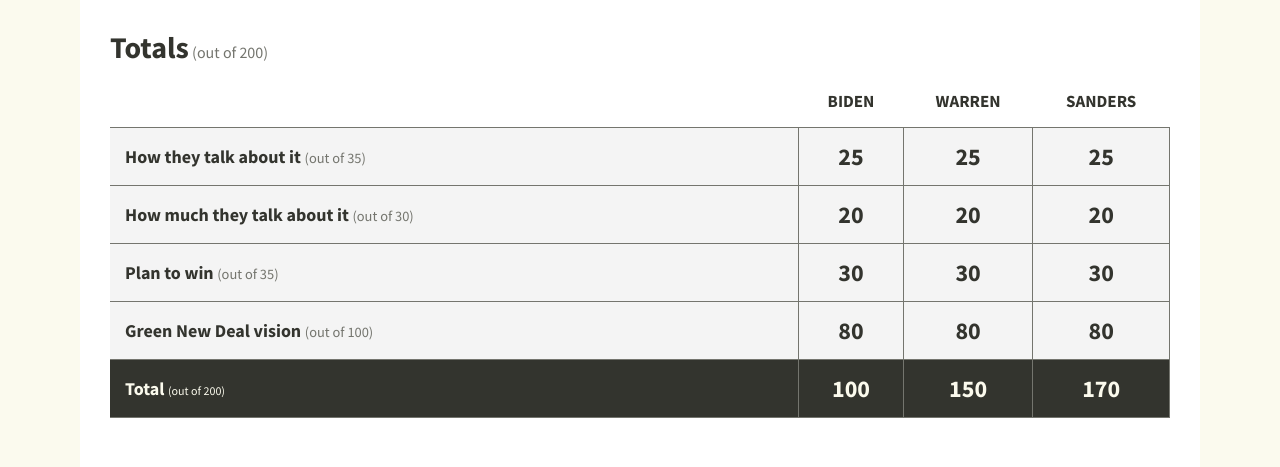
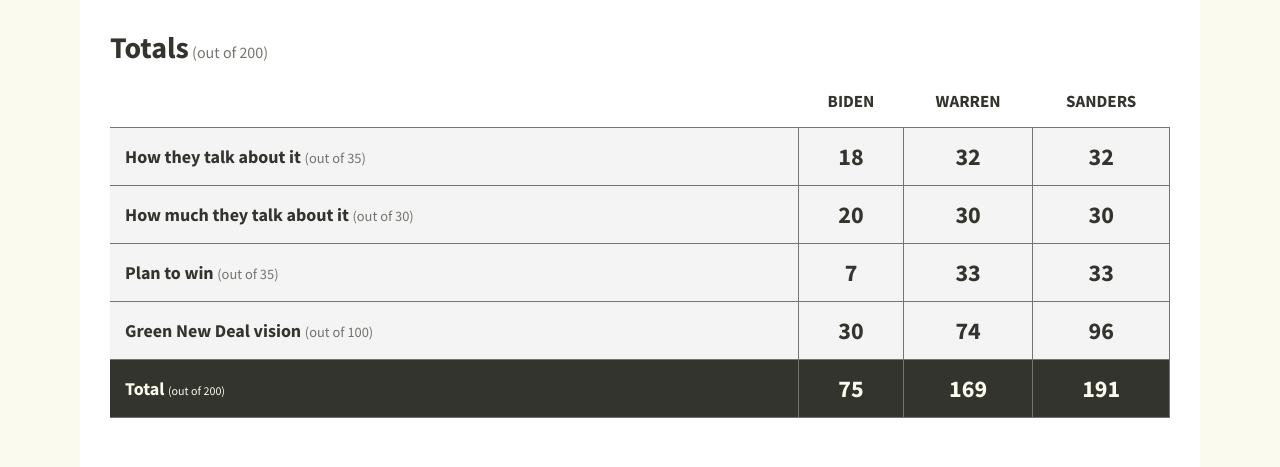
Before and after one commit to sunrisemovement/scorecard, a React (Create React App) app: page / in a window 1280 px wide. Shown: the part 5840-6307 px from the top of the page. Built offline with nearby package versions, Linux system fonts and the light colour scheme.

Commit message:
Make totalsTable scores dynamic

```diff
--- a/src/common/sunriseNav.js
+++ b/src/common/sunriseNav.js
@@ -18,7 +18,7 @@
               <div id="sunrise-nav-item"><a href="https://www.sunrisemovement.org/about">ABOUT</a></div>
               <div id="sunrise-nav-item"><a href="https://www.sunrisemovement.org/green-new-deal">GREEN NEW DEAL</a></div>
               <div className="nav-dropdown" id="sunrise-nav-item"><a href="https://www.sunrisemovement.org/current-initiatives">TAKE ACTION</a>
-                <div class="dropdown">
+                <div className="dropdown">
                     <a className="dropdown-link" href="https://www.sunrisemovement.org/climatestrike">climate strike</a>
                     <a className="dropdown-link" href="https://www.sunrisemovement.org/volunteer">volunteer</a>
                     <a className="dropdown-link" href="https://www.sunrisemovement.org/join">stay connected</a>
--- a/src/data.js
+++ b/src/data.js
@@ -191,9 +191,9 @@
          "id":"table-2",
          "points":"35",
          "subtotals":{
-            "biden":"8",
-            "warren":"15",
-            "sanders":"23"
+            "biden":"20",
+            "warren":"30",
+            "sanders":"30"
          },
          "description":"This section scores each candidate based on how frequently they use their platform to talk about the climate crisis and climate action. Candidates will be scored and ranked based on data from their Twitter accounts. This section is included as a representation of how politicians should use their voices to reach as much of the public as possible due to the urgency of climate crisis’ effects and how little time there is to avoid catastrophe.",
          "subtitle":"",
--- a/src/tables.js
+++ b/src/tables.js
@@ -38,7 +38,7 @@
         }
       </div>
 
-      <TotalsTable scorecardData={props.scorecardData}/>
+      <TotalsTable tables={props.scorecardData.tables}/>
 
     </div>
 )
--- a/src/totalsTable.js
+++ b/src/totalsTable.js
@@ -3,6 +3,36 @@
 
 
 function TotalsTable(props) {
+
+    const calculateTotals = (candidate) => {
+        var candidateTotals = []
+
+        props.tables.forEach( function (table, i) {
+            candidateTotals.push(table.subtotals[candidate])
+        })
+
+        return candidateTotals
+    }
+
+    const gndTotal = (totals) => {
+        let total = parseInt(totals[3]) +
+                    parseInt(totals[4]) +
+                    parseInt(totals[5]) +
+                    parseInt(totals[6]) +
+                    parseInt(totals[7])
+
+        return total.toString();
+    }
+
+    const subtotal = (totals) => {
+        let subtotal = totals.reduce((total, num) => (parseInt(total) + parseInt(num)));
+
+        return subtotal.toString();
+    }
+
+    var biden = calculateTotals("biden")
+    var warren = calculateTotals("warren")
+    var sanders = calculateTotals("sanders")
 
     return (
         <div className="totals-table" id="table-9">
@@ -17,33 +47,33 @@
                 </tr>
                 <tr className="">
                     <td>How they talk about it <span className="row-points">(out of 35)</span></td>
-                    <td id="biden">25</td>
-                    <td id="warren">25</td>
-                    <td id="sanders">25</td>
+                    <td id="biden">{biden[0]}</td>
+                    <td id="warren">{warren[0]}</td>
+                    <td id="sanders">{sanders[0]}</td>
                 </tr>
                 <tr className="">
                     <td>How much they talk about it <span className="row-points">(out of 30)</span></td>
-                    <td id="biden">20</td>
-                    <td id="warren">20</td>
-                    <td id="sanders">20</td>
+                    <td id="biden">{biden[1]}</td>
+                    <td id="warren">{warren[1]}</td>
+                    <td id="sanders">{sanders[1]}</td>
                 </tr>
                 <tr className="">
                     <td>Plan to win <span className="row-points">(out of 35)</span></td>
-                    <td id="biden">30</td>
-                    <td id="warren">30</td>
-                    <td id="sanders">30</td>
+                    <td id="biden">{biden[2]}</td>
+                    <td id="warren">{warren[2]}</td>
+                    <td id="sanders">{sanders[2]}</td>
                 </tr>
                 <tr className="">
                     <td>Green New Deal vision <span className="row-points">(out of 100)</span></td>
-                    <td id="biden">80</td>
-                    <td id="warren">80</td>
-                    <td id="sanders">80</td>
+                    <td id="biden">{gndTotal(biden)}</td>
+                    <td id="warren">{gndTotal(warren)}</td>
+                    <td id="sanders">{gndTotal(sanders)}</td>
                 </tr>
                 <tr id="totals-row">
                     <td width="65%">Total <span className="total-points">(out of 200)</span></td>
-                    <td id="biden">100</td>
-                    <td id="warren">150</td>
-                    <td id="sanders">170</td>
+                    <td id="biden">{subtotal(biden)}</td>
+                    <td id="warren">{subtotal(warren)}</td>
+                    <td id="sanders">{subtotal(sanders)}</td>
                 </tr>
                 </tbody>
             </table>
```
